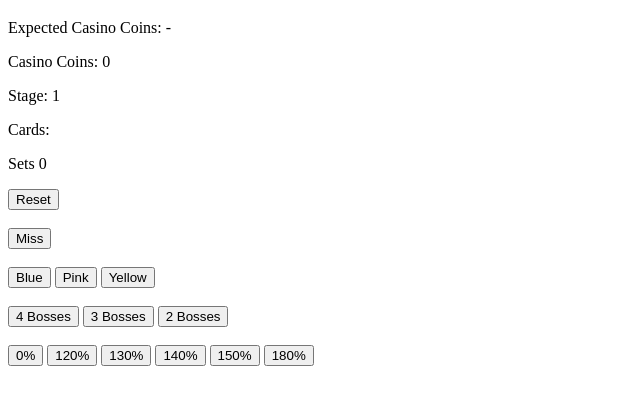
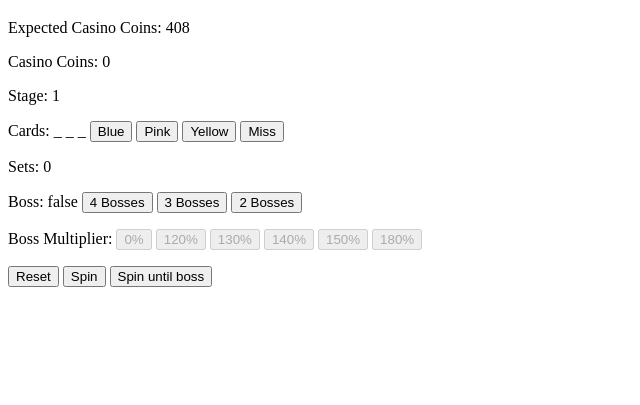
Before and after one commit to Elekester/Arkuma-Slots, a plain HTML site: page index.html in a window 1280 px wide. Shown: the part 61-466 px from the top of the page, without its empty margins (0-640 px from the left). Drawn offline with Linux system fonts and the light colour scheme.

Commit message:
Refactored

```diff
--- a/index.html
+++ b/index.html
@@ -7,7 +7,7 @@
 		<meta name="author" content="Clayton Craig">
 		<meta name="viewport" content="width=device-width, initial-scale=1.0">
 		<title>PSO2 Arkuma Slots Helper</title>
-		<link href="style.css" rel="stylesheet" type="text/css" />
+		<!-- <link href="style.css" rel="stylesheet" type="text/css" /> -->
 		<script src="script.js"></script>
 	</head>
 	<body>
@@ -15,32 +15,33 @@
 		<header>
 			<h1>PSO2 Arkuma Slots Helper</h1>
 		</header>
-		<p>Expected Casino Coins: <span id="avg">-</span><p>
+		<p>Expected Casino Coins: <span id="avg">1111</span><p>
 		<p>Casino Coins: <span id="cc">0</span><p>
 		<p>Stage: <span id="stage">1</span><p>
-		<p>Cards: <span id="cards"></span><p>
-		<p>Sets <span id="sets">0</span><p>
-		<input type="button" value="Reset" onclick="game.reset();" />
-		<br>
-		<br>
-		<input type="button" value="Miss" onclick="game.spun('m');" />
-		<br>
-		<br>
-		<input type="button" value="Blue" onclick="game.spun('b');" />
-		<input type="button" value="Pink" onclick="game.spun('p');" />
-		<input type="button" value="Yellow" onclick="game.spun('y');" />
-		<br>
-		<br>
-		<input type="button" value="4 Bosses" onclick="game.spun('d4');" />
-		<input type="button" value="3 Bosses" onclick="game.spun('d3');" />
-		<input type="button" value="2 Bosses" onclick="game.spun('d2');" />
-		<br>
-		<br>
-		<input type="button" value="0%" onclick="game.spun(0);" />
-		<input type="button" value="120%" onclick="game.spun(120);" />
-		<input type="button" value="130%" onclick="game.spun(130);" />
-		<input type="button" value="140%" onclick="game.spun(140);" />
-		<input type="button" value="150%" onclick="game.spun(150);" />
-		<input type="button" value="180%" onclick="game.spun(180);" />
+		<p>Cards: <span id="cards">_ _ _</span>
+			<input type="button" value="Blue" onclick="game.spun(5); game.display();" />
+			<input type="button" value="Pink" onclick="game.spun(6); game.display();" />
+			<input type="button" value="Yellow" onclick="game.spun(7); game.display();" />
+			<input type="button" value="Miss" onclick="game.spun(1); game.display();" />
+		<p>
+		<p>Sets: <span id="sets">0</span><p>
+		<p>Boss: <span id="boss">false</span>
+			<input type="button" value="4 Bosses" onclick="game.spun(4); game.display();" />
+			<input type="button" value="3 Bosses" onclick="game.spun(3); game.display();" />
+			<input type="button" value="2 Bosses" onclick="game.spun(2); game.display();" />
+		<p>
+		<p id="bMult"> Boss Multiplier:
+			<input type="button" value="0%" onclick="game.bSpun(0); game.display();" />
+			<input type="button" value="120%" onclick="game.bSpun(1.2); game.display();" />
+			<input type="button" value="130%" onclick="game.bSpun(1.3); game.display();" />
+			<input type="button" value="140%" onclick="game.bSpun(1.4); game.display();" />
+			<input type="button" value="150%" onclick="game.bSpun(1.5); game.display();" />
+			<input type="button" value="180%" onclick="game.bSpun(1.8); game.display();" />
+		</p>
+		<p>
+			<input type="button" value="Reset" onclick="game.reset(); game.display();" />
+			<input type="button" value="Spin" onclick="game.spun(game.spin()); game.display();" />
+			<input type="button" value="Spin until boss" onclick="game.spin4boss(); game.display();" />
+		</p>
 	</body>
 </html>
--- a/script.js
+++ b/script.js
@@ -1,54 +1,187 @@
 class Arkuma {
-	constructor(stage = 1, b = false, p = false, y = false, sets = 0, cc = 0) {
+	constructor(stage = 1, cards = [false, false, false], sets = 0, cc = 0, boss = 0) {
 		this.stage = stage;
-		this.b = b;
-		this.p = p;
-		this.y = y;
+		this.cards = [cards[0], cards[1], cards[2]];
 		this.sets = sets;
 		this.cc = cc;
 		this.terminal = false;
+		this.boss = 0;
+	}
+
+	saveData = [
+		null,
+		[0, 0, 0, 0, 0, 0, 0, 0],
+		[0, 0, 0, 0, 0, 0, 0, 0],
+		[0, 0, 0, 0, 0, 0, 0, 0],
+		[0, 0, 0, 0, 0, 0, 0, 0],
+		[0, 0, 0, 0, 0, 0, 0, 0],
+		[0, 0, 0, 0, 0, 0, 0, 0],
+		[0, 0, 0, 0, 0, 0, 0, 0],
+		[0, 0, 0, 0, 0, 0, 0, 0],
+		[0, 0, 0, 0, 0, 0, 0, 0],
+		[0, 0, 0, 0, 0, 0, 0, 0],
+		[0, 0, 0, 0, 0, 0, 0, 0],
+		[0, 0, 0, 0, 0, 0, 0, 0],
+		[0, 0, 0, 0, 0, 0, 0, 0],
+		[0, 0, 0, 0, 0, 0, 0, 0],
+		[0, 0, 0, 0, 0, 0, 0, 0],
+		[0, 0, 0, 0, 0, 0, 0, 0],
+		[0, 0, 0, 0, 0, 0, 0, 0],
+		[0, 0, 0, 0, 0, 0, 0, 0],
+		[0, 0, 0, 0, 0, 0, 0, 0],
+		[0, 0, 0, 0, 0, 0, 0, 0],
+		[0, 0, 0, 0, 0, 0, 0, 0],
+		[0, 0, 0, 0, 0, 0, 0, 0],
+		[0, 0, 0, 0, 0, 0, 0, 0],
+		[0, 0, 0, 0, 0, 0, 0, 0],
+		[0, 0, 0, 0, 0, 0, 0, 0],
+		[0, 0, 0, 0, 0, 0, 0, 0],
+		[0, 0, 0, 0, 0, 0, 0, 0],
+		[0, 0, 0, 0, 0, 0, 0, 0],
+		[0, 0, 0, 0, 0, 0, 0, 0],
+		[0, 0, 0, 0, 0, 0, 0, 0]
+	]
+
+	copy() {
+		return new this.constructor(this.stage, this.cards, this.sets, this.cc, this.boss);
+	}
+
+	display() {
+		document.getElementById('avg').innerText = this.expectedcc;
+		document.getElementById('cc').innerText = this.cc;
+		document.getElementById('stage').innerText = this.stage;
+		document.getElementById('cards').innerText = (this.cards[0] ? 'B ' : '_ ') + (this.cards[1] ? 'P ' : '_ ') + (this.cards[2] ? 'Y' : '_');
+		document.getElementById('sets').innerText = this.sets;
+		document.getElementById('boss').innerText = this.boss ? this.boss : false;
+
+		if (this.boss) {
+			for (const mult of document.getElementById('bMult').children) {
+				if (this.constructor.bMult[this.boss].includes(mult.value.slice(0,-1)/100)) {
+					mult.disabled = false;
+				} else {
+					mult.disabled = true;
+				}
+			}
+		} else {
+			for (const mult of document.getElementById('bMult').children) {
+				mult.disabled = true;
+			}
+		}
 	}
 
 	reset() {
 		this.stage = 1;
-		this.b = false;
-		this.p = false;
-		this.y = false;
+		this.cards = [false, false, false];
 		this.sets = 0;
 		this.cc = 0;
 		this.terminal = false;
-		this.display('-');
+		this.boss = false;
+	}
+
+	get expectedcc() {
+		if (this.terminal) return this.cc;
+		let avg = 0;
+		for (let i = 0; i < this.constructor.maxIterations; i++) {
+			let copy = this.copy();
+			while (!copy.terminal) {
+				copy.spun(copy.spin());
+			}
+			avg += copy.cc;
+		}
+		return Math.round(avg/this.constructor.maxIterations);
 	}
 
 	spin() {
-		if ((this.cc == 0 && this.stage != 1) || this.stage > 30) {this.terminal = true; return this.cc}
-		let cutoffs = [0,100,0];
-		switch (Math.floor((this.stage-1)/5)) {
-			case 0:
-				cutoffs = [0,36,69];
+		if ((this.cc == 0 && this.stage != 1) || this.stage > 30) {
+			// We've gone to far.
+			this.terminal = true;
+			return -1;
+		} else if (this.stage == 30) {
+			// Final Bonus
+			return 0;
+		} else if (this.boss) {
+			let mult = this.constructor.bMult[this.boss][Math.floor(Math.random() * this.boss)];
+			this.cc *= mult;
+			if (this.cc == 0) {
+				this.terminal = true;
+				return -1;
+			} else {
+				this.cc = Math.round(this.cc);
+				this.stage++;
+				return -1;
+			}
+		} else {
+			let roll = Math.random();
+			for (let i = 1; i < 8; i++) {
+				if (roll < this.constructor.pc[this.stage][i]) return i;
+			}
+		}
+	}
+
+	spin4boss() {
+		while (!this.boss && !this.terminal) {
+			game.spun(game.spin());
+		}
+	}
+
+	bSpun(mult) {
+		if (mult) {
+			this.cc *= mult;
+			this.cc = Math.round(this.cc);
+			this.boss = 0;
+			this.spun(1);
+		} else {
+			this.cc = 0;
+			this.terminal = true;
+			return true;
+		}
+	}
+
+	spun(card) {
+		switch (card) {
+			case 0: // Final Bonus
+				this.saveData[this.stage][0]++;
+				this.terminal = true;
+				this.cc *= 2; // I don't have enough information on how this works.
+				this.stage++;
 				break;
-			case 1:
-				cutoffs = [16,43,73];
+			case 1: // Unmatched cards or completed boss.
+				this.saveData[this.stage][1]++;
+				this.stage++;
 				break;
-			case 2:
-				cutoffs = [23,55,89];
+			case 2: // Two bosses
+				this.saveData[this.stage][2]++;
+				this.boss = 2;
 				break;
-			case 3:
-				cutoffs = [29,57,92];
+			case 3: // Three bosses
+				this.saveData[this.stage][3]++;
+				this.boss = 3;
 				break;
-			case 4:
-				cutoffs = [38,64,90];
+			case 4: // Four bosses
+				this.saveData[this.stage][4]++;
+				this.boss = 4;
 				break;
-			case 5:
-				cutoffs = [46,64,91];
+			case 5: // Blue card
+				this.saveData[this.stage][5]++;
+				this.cards[0] = true;
+				this.cc += 10;
+				this.stage++;
+				break;
+			case 6: // Pink card
+				this.saveData[this.stage][6]++;
+				this.cards[1] = true;
+				this.cc += 30;
+				this.stage++;
+				break;
+			case 7: // Yellow card
+				this.saveData[this.stage][7]++;
+				this.cards[2] = true;
+				this.cc += 50;
+				this.stage++;
 				break;
 		}
-		let roll = Math.random()*100;
-		if (roll < cutoffs[0]) {this.boss()}
-		else if (roll < cutoffs[1]) {this.b = true; this.cc += 10}
-		else if (roll < cutoffs[2]) {this.p = true; this.cc += 30}
-		else {this.y = true; this.cc += 50}
-		if (this.b && this.p && this.y) {
+
+		if (card > 4 && this.cards[0] && this.cards[1] && this.cards[2]) {
 			switch (this.sets) {
 				case 0:
 					this.cc += 100;
@@ -62,134 +195,99 @@ class Arkuma {
 					this.cc += 500;
 					break;
 			}
-			this.b = false;
-			this.p = false;
-			this.y = false;
+			this.cards = [false, false, false];
 		}
-		this.stage++;
-		return this.cc;
+
+		return this.terminal;
 	}
 
-	boss(num) {
-		if (num) {
-			let roll2 = Math.random()*100;
-			if (num == 4) {
-				if (roll2 < 25) {this.cc *= 0}
-				else if (roll2 < 50) {this.cc *= 1.2}
-				else if (roll2 < 75) {this.cc *= 1.3}
-				else {this.cc *= 1.4}
-			} else if (num == 3) {
-				if (roll2 < 1/3*100) {this.cc *= 0}
-				if (roll2 < 2/3*100) {this.cc *= 1.3}
-				else {this.cc *= 1.5}
-			} else {
-				if (roll2 < 50) {this.cc *= 0}
-				else {this.cc *= 1.8}
-			}
-			return;
-		}
-		let cutoffs = [0,100];
-		switch (Math.floor((this.stage-1)/5)) {
-			case 0:
-				return;
-				break;
-			case 1:
-				cutoffs = [79,100];
-				break;
-			case 2:
-				cutoffs = [38,89];
-				break;
-			case 3:
-				cutoffs = [10,74];
-				break;
-			case 4:
-				cutoffs = [0,31];
-				break;
-			case 5:
-				cutoffs = [0,0];
-				break;
-		}
-		let roll = Math.random()*100;
-		let roll2 = Math.random()*100;
-		if (roll < cutoffs[0]) {
-			if (roll2 < 25) {this.cc *= 0}
-			else if (roll2 < 50) {this.cc *= 1.2}
-			else if (roll2 < 75) {this.cc *= 1.3}
-			else {this.cc *= 1.4}
-		} else if (roll < cutoffs[1]) {
-			if (roll2 < 1/3*100) {this.cc *= 0}
-			if (roll2 < 2/3*100) {this.cc *= 1.3}
-			else {this.cc *= 1.5}
-		} else {
-			if (roll2 < 50) {this.cc *= 0}
-			else {this.cc *= 1.8}
-		}
-	}
+	// p[i][j] contains the probability of pulling j card on the ith stage.
+	static p = [
+		null,
+		[0,0,0,0,0,0.3605,0.3325,0.307],
+		[0,0,0,0,0,0.3605,0.3325,0.307],
+		[0,0,0,0,0,0.3605,0.3325,0.307],
+		[0,0,0,0,0,0.3605,0.3325,0.307],
+		[0,0,0,0,0,0.3605,0.3325,0.307],
+		[0,0,0,0.033033,0.124267,0.272,0.304,0.2667],
+		[0,0,0,0.033033,0.124267,0.272,0.304,0.2667],
+		[0,0,0,0.033033,0.124267,0.272,0.304,0.2667],
+		[0,0,0,0.033033,0.124267,0.272,0.304,0.2667],
+		[0,0,0,0.033033,0.124267,0.272,0.304,0.2667],
+		[0,0,0.025223,0.116943,0.087134,0.3153,0.3439,0.1115],
+		[0,0,0.025223,0.116943,0.087134,0.3153,0.3439,0.1115],
+		[0,0,0.025223,0.116943,0.087134,0.3153,0.3439,0.1115],
+		[0,0,0.025223,0.116943,0.087134,0.3153,0.3439,0.1115],
+		[0,0,0.025223,0.116943,0.087134,0.3153,0.3439,0.1115],
+		[0,0,0.075088,0.184832,0.02888,0.2778,0.3556,0.0778],
+		[0,0,0.075088,0.184832,0.02888,0.2778,0.3556,0.0778],
+		[0,0,0.075088,0.184832,0.02888,0.2778,0.3556,0.0778],
+		[0,0,0.075088,0.184832,0.02888,0.2778,0.3556,0.0778],
+		[0,0,0.075088,0.184832,0.02888,0.2778,0.3556,0.0778],
+		[0,0,0.26013,0.11687,0,0.2623,0.2623,0.0984],
+		[0,0,0.26013,0.11687,0,0.2623,0.2623,0.0984],
+		[0,0,0.26013,0.11687,0,0.2623,0.2623,0.0984],
+		[0,0,0.26013,0.11687,0,0.2623,0.2623,0.0984],
+		[0,0,0.26013,0.11687,0,0.2623,0.2623,0.0984],
+		[0,0,0.454545454545455,0,0,0.181818181818182,0.272727272727273,0.0909090909090909],
+		[0,0,0.454545454545455,0,0,0.181818181818182,0.272727272727273,0.0909090909090909],
+		[0,0,0.454545454545455,0,0,0.181818181818182,0.272727272727273,0.0909090909090909],
+		[0,0,0.454545454545455,0,0,0.181818181818182,0.272727272727273,0.0909090909090909],
+		[1,0,0,0,0,0,0,0]
+	];
 
-	copy() {
-		return new this.constructor(this.stage, this.b, this.p, this.y, this.sets, this.cc);
-	}
+	static pc = [
+		null,
+		[0,0,0,0,0,0.3605,0.6930000000000001,1],
+		[0,0,0,0,0,0.3605,0.6930000000000001,1],
+		[0,0,0,0,0,0.3605,0.6930000000000001,1],
+		[0,0,0,0,0,0.3605,0.6930000000000001,1],
+		[0,0,0,0,0,0.3605,0.6930000000000001,1],
+		[0,0,0,0.033033,0.1573,0.4293,0.7333000000000001,1],
+		[0,0,0,0.033033,0.1573,0.4293,0.7333000000000001,1],
+		[0,0,0,0.033033,0.1573,0.4293,0.7333000000000001,1],
+		[0,0,0,0.033033,0.1573,0.4293,0.7333000000000001,1],
+		[0,0,0,0.033033,0.1573,0.4293,0.7333000000000001,1],
+		[0,0,0.025223,0.14216600000000001,0.2293,0.5446,0.8885,1],
+		[0,0,0.025223,0.14216600000000001,0.2293,0.5446,0.8885,1],
+		[0,0,0.025223,0.14216600000000001,0.2293,0.5446,0.8885,1],
+		[0,0,0.025223,0.14216600000000001,0.2293,0.5446,0.8885,1],
+		[0,0,0.025223,0.14216600000000001,0.2293,0.5446,0.8885,1],
+		[0,0,0.075088,0.25992,0.2888,0.5666,0.9222,1],
+		[0,0,0.075088,0.25992,0.2888,0.5666,0.9222,1],
+		[0,0,0.075088,0.25992,0.2888,0.5666,0.9222,1],
+		[0,0,0.075088,0.25992,0.2888,0.5666,0.9222,1],
+		[0,0,0.075088,0.25992,0.2888,0.5666,0.9222,1],
+		[0,0,0.26013,0.377,0.377,0.6393,0.9016,1],
+		[0,0,0.26013,0.377,0.377,0.6393,0.9016,1],
+		[0,0,0.26013,0.377,0.377,0.6393,0.9016,1],
+		[0,0,0.26013,0.377,0.377,0.6393,0.9016,1],
+		[0,0,0.26013,0.377,0.377,0.6393,0.9016,1],
+		[0,0,0.454545454545455,0.454545454545455,0.454545454545455,0.6363636363636369,0.9090909090909098,1.0000000000000007],
+		[0,0,0.454545454545455,0.454545454545455,0.454545454545455,0.6363636363636369,0.9090909090909098,1.0000000000000007],
+		[0,0,0.454545454545455,0.454545454545455,0.454545454545455,0.6363636363636369,0.9090909090909098,1.0000000000000007],
+		[0,0,0.454545454545455,0.454545454545455,0.454545454545455,0.6363636363636369,0.9090909090909098,1.0000000000000007],
+		[1,1,1,1,1,1,1,1]
+	];
 
-	spun(roll) {
-		if (roll == 'b') {this.b = true; this.cc += 10}
-		else if (roll == 'p') {this.p = true; this.cc += 30}
-		else if (roll == 'y') {this.y = true; this.cc += 50}
-		else if (roll == 'd2' || roll == 'd3' || roll == 'd4') {
-			let avg = 0;
-			for (let i = 0; i < this.constructor.iterations; i++) {
-				let game = this.copy();
-				game.boss(roll.slice(1));
-				game.stage++;
-				while (!game.terminal) {game.spin()}
-				avg += game.cc;
-			}
-			avg /= this.constructor.iterations;
-			document.getElementById('avg').innerText = avg;
-			return avg;
-		} else if (roll == 'm') {
-			this.display(avg);
-		} else {
-			this.cc *= roll/100;
-		}
-		if (this.b && this.p && this.y) {
-			switch (this.sets) {
-				case 0:
-					this.cc += 100;
-					this.sets = 1;
-					break;
-				case 1:
-					this.cc += 300;
-					this.sets = 2;
-					break;
-				default:
-					this.cc += 500;
-					break;
-			}
-			this.b = false;
-			this.p = false;
-			this.y = false;
-		}
-		this.stage++;
-		let avg = 0;
-		for (let i = 0; i < this.constructor.iterations; i++) {
-			let game = this.copy();
-			while (!game.terminal) {game.spin()}
-			avg += game.cc;
-		}
-		avg /= this.constructor.iterations;
-		this.display(avg);
-		return avg;
-	}
+	static bMult = [
+		null,
+		null,
+		[0,1.8],
+		[0,1.3,1.5],
+		[0,1.2,1.3,1.4]
+	]
 
-	display(avg) {
-		document.getElementById('avg').innerText = avg;
-		document.getElementById('cc').innerText = this.cc;
-		document.getElementById('stage').innerText = this.stage;
-		document.getElementById('cards').innerText = (this.b ? 'b' : '') + (this.p ? 'p' : '') + (this.y ? 'y' : '');
-		document.getElementById('sets').innerText = this.sets;
-	}
-
-	static iterations = 100000;
+	static maxIterations = 40000;
 }
 
 let game = new Arkuma();
+window.onload = () => {
+	game.display();
+	if (localStorage.hasOwnProperty('saveData')) {
+		game.saveData = JSON.parse(localStorage.getItem('saveData'));
+	}
+	setInterval(() => {
+		localStorage.setItem('saveData', JSON.stringify(game.saveData));
+	}, 60000);
+}
```
